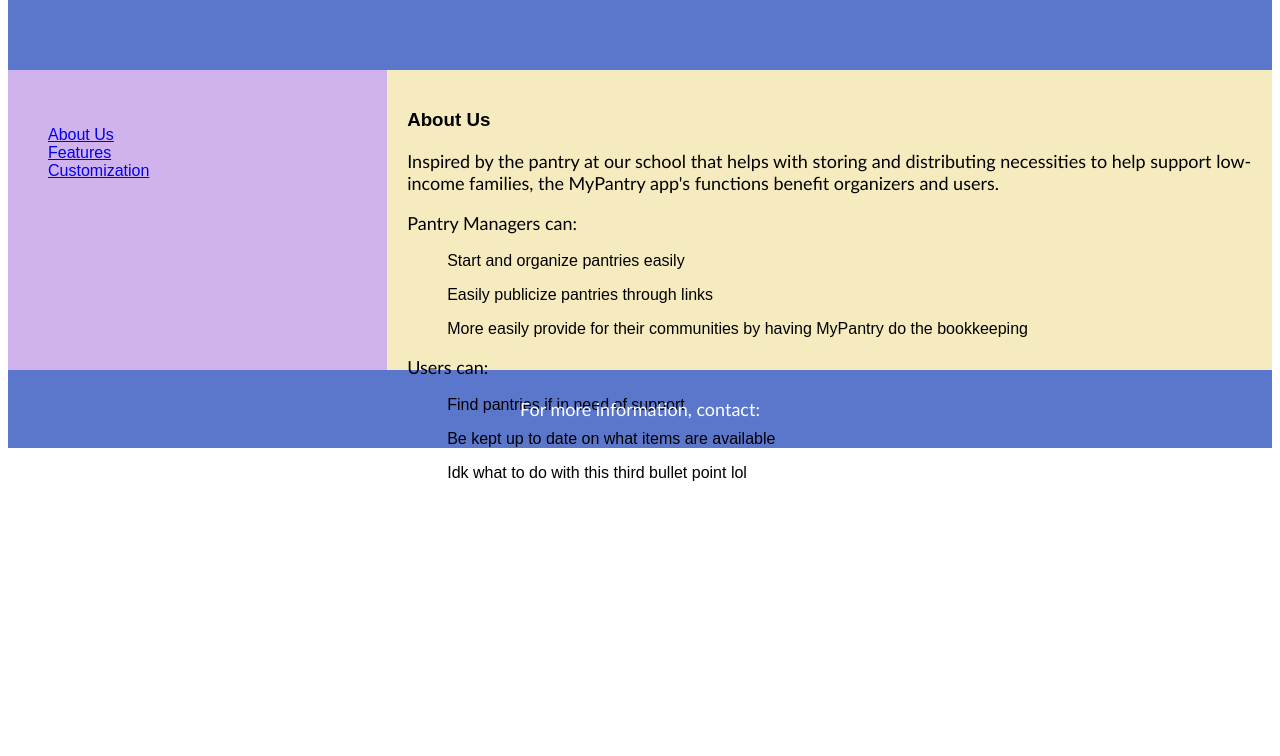
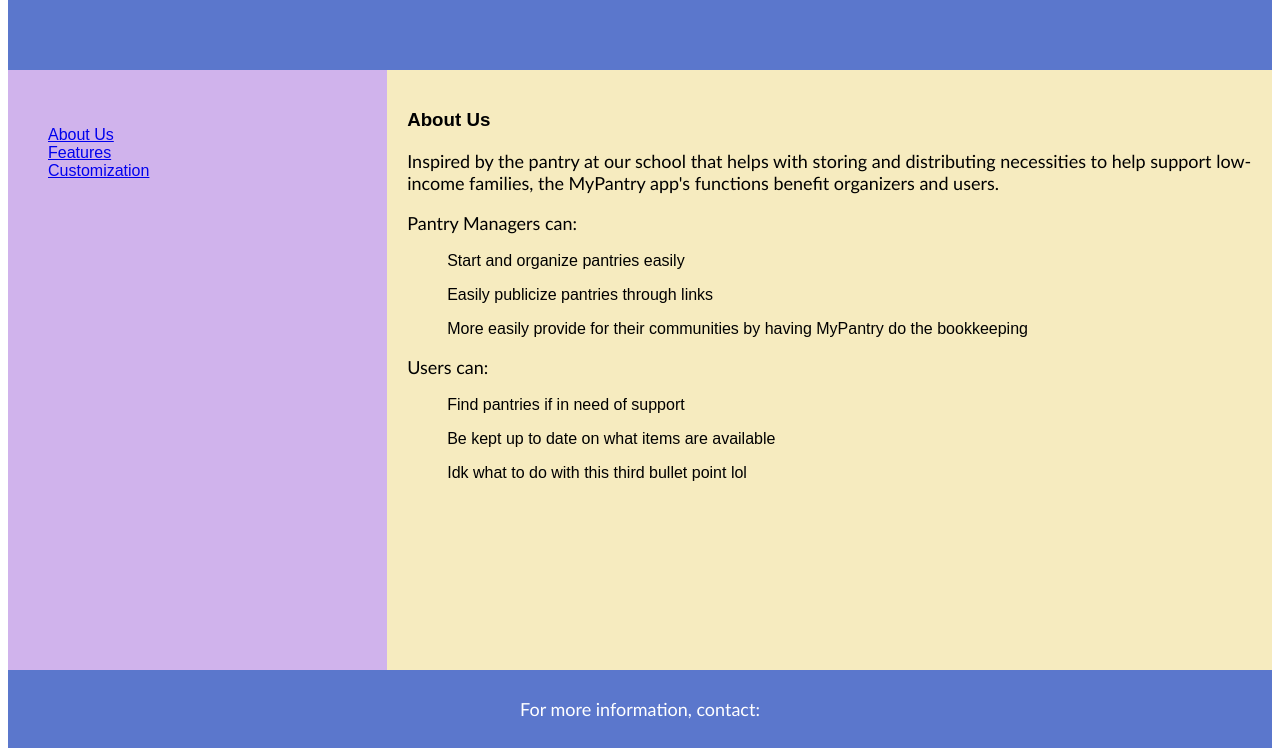
Before and after one commit to notken12/my-pantry, a website: page index.html in a window 1280 px wide. Shown: the part 146-902 px from the top of the page. Before the commit the page ends 800 px from the top, so only its background shows below. Drawn offline with Linux system fonts and the light colour scheme.

Commit message:
Changed box heights

```diff
--- a/index.html
+++ b/index.html
@@ -28,7 +28,7 @@
     nav {
       float: left;
       width: 30%;
-      height: 300px; /* only for demonstration, should be removed */
+      height: 600px; /* only for demonstration, should be removed */
       background: rgb(208, 179, 236);
       padding: 20px;
     }
@@ -45,7 +45,7 @@
       padding: 20px;
       width: 70%;
       background-color: #f6ebbf;
-      height: 300px; /* only for demonstration, should be removed */
+      height: 600px; /* only for demonstration, should be removed */
     }
 
     /* Clear floats after the columns */
```
